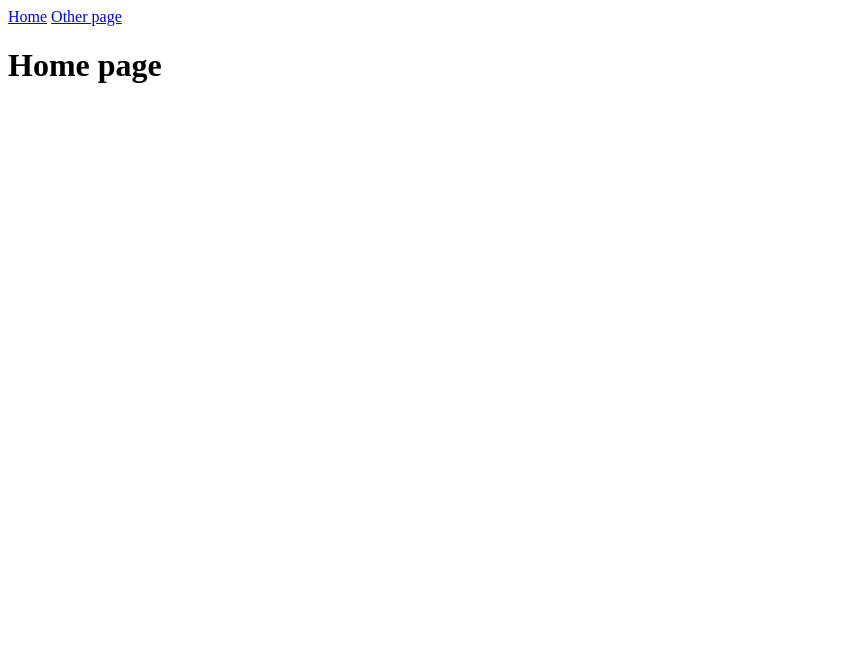
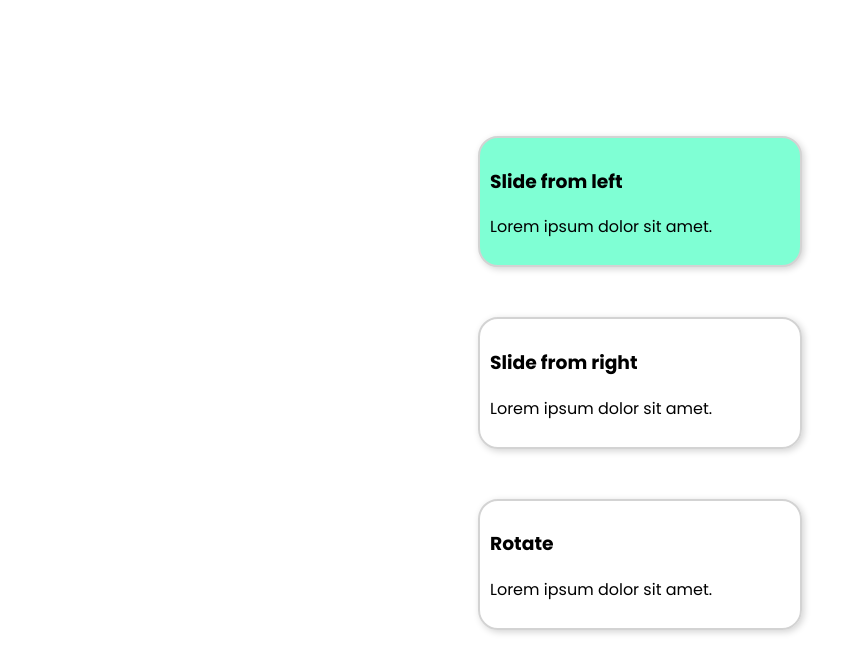
Before and after one commit to JulieKodehode/Kodeloftet-CSS-animation, a website: page index.html in a window 1280 px wide. Shown: the whole page, without its empty margins (0-861 px from the left). Drawn offline with Linux system fonts and the light colour scheme.

Commit message:
begynt på styling

```diff
--- a/index.html
+++ b/index.html
@@ -4,20 +4,37 @@
     <title>Home</title>
     <meta charset="UTF-8" />
     <meta name="viewport" content="width=device-width" />
-    <!--
-      Need a visual blank slate?
-      Remove all code in `styles.css`!
-    -->
+    <link rel="preconnect" href="https://fonts.googleapis.com">
+    <link rel="preconnect" href="https://fonts.gstatic.com" crossorigin>
+    <link href="https://fonts.googleapis.com/css2?family=Poppins:ital,wght@0,100;0,200;0,300;0,400;0,500;0,600;0,700;0,800;0,900;1,100;1,200;1,300;1,400;1,500;1,600;1,700;1,800;1,900&display=swap" rel="stylesheet">
     <link rel="stylesheet" href="styles.css" />
     <script type="module" src="script.js"></script>
   </head>
   <body>
-    <nav>
-      <a href="/" aria-current="page">Home</a>
-      <a href="/page2.html">Other page</a>
-    </nav>
+
     <main>
-      <h1>Home page</h1>
+      <section class="card slideInLeft">
+         <h3>Slide from left</h3>
+         <p>Lorem ipsum dolor sit amet.</p>
+      </section>
+
+      <section class="card slideInRight">
+        <h3>Slide from right</h3>
+        <p>Lorem ipsum dolor sit amet.</p>
+      </section>
+
+      <section class="card rotate">
+        <h3>Rotate</h3>
+        <p>Lorem ipsum dolor sit amet.</p>
+      </section>
+
+      <section class="hoverBtnContainer">
+
+
+      </section>
+
+
+
     </main>
   </body>
 </html>
--- a/styles.css
+++ b/styles.css
@@ -15,3 +15,31 @@ Transition
 - slide in tekst
 
 */
+
+body{
+    font-family:"Poppins", serif;
+}
+
+main{
+    height: 100vh;
+    display: flex;
+    flex-direction: column;
+    justify-content: center;
+    align-items: center;
+    gap: 50px;
+}
+
+.card{
+  max-width: 500px;
+  min-width: 300px;
+  border-style: solid;
+  border-width: 2px;
+  border-color: lightgrey;
+  padding: 10px;
+  border-radius: 20px;
+  box-shadow: 2px 2px 7px lightgray;
+}
+
+.slideInLeft{
+    background-color: aquamarine;
+}
```
Also changed, not shown: page2.html (deleted, +0 -19 lines).
